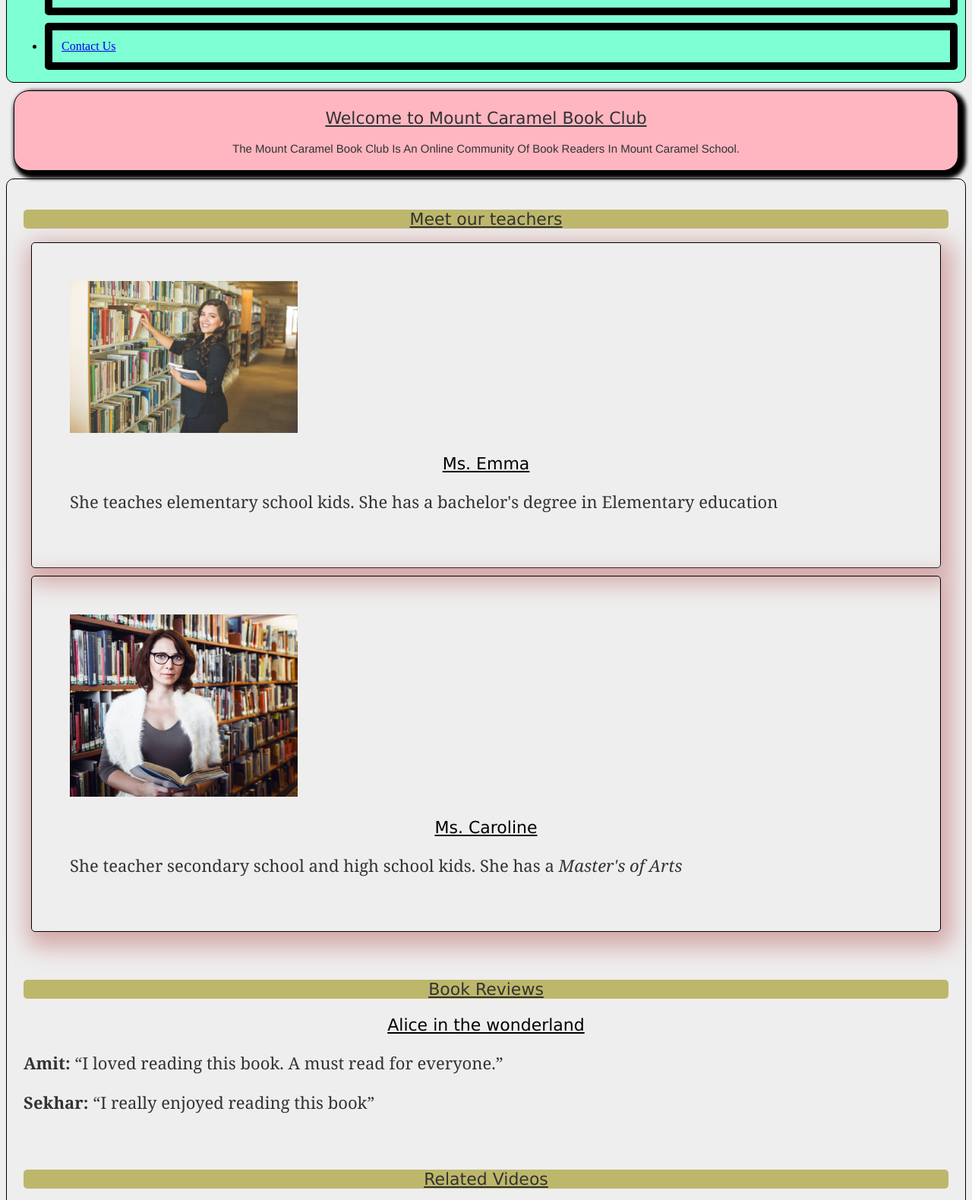
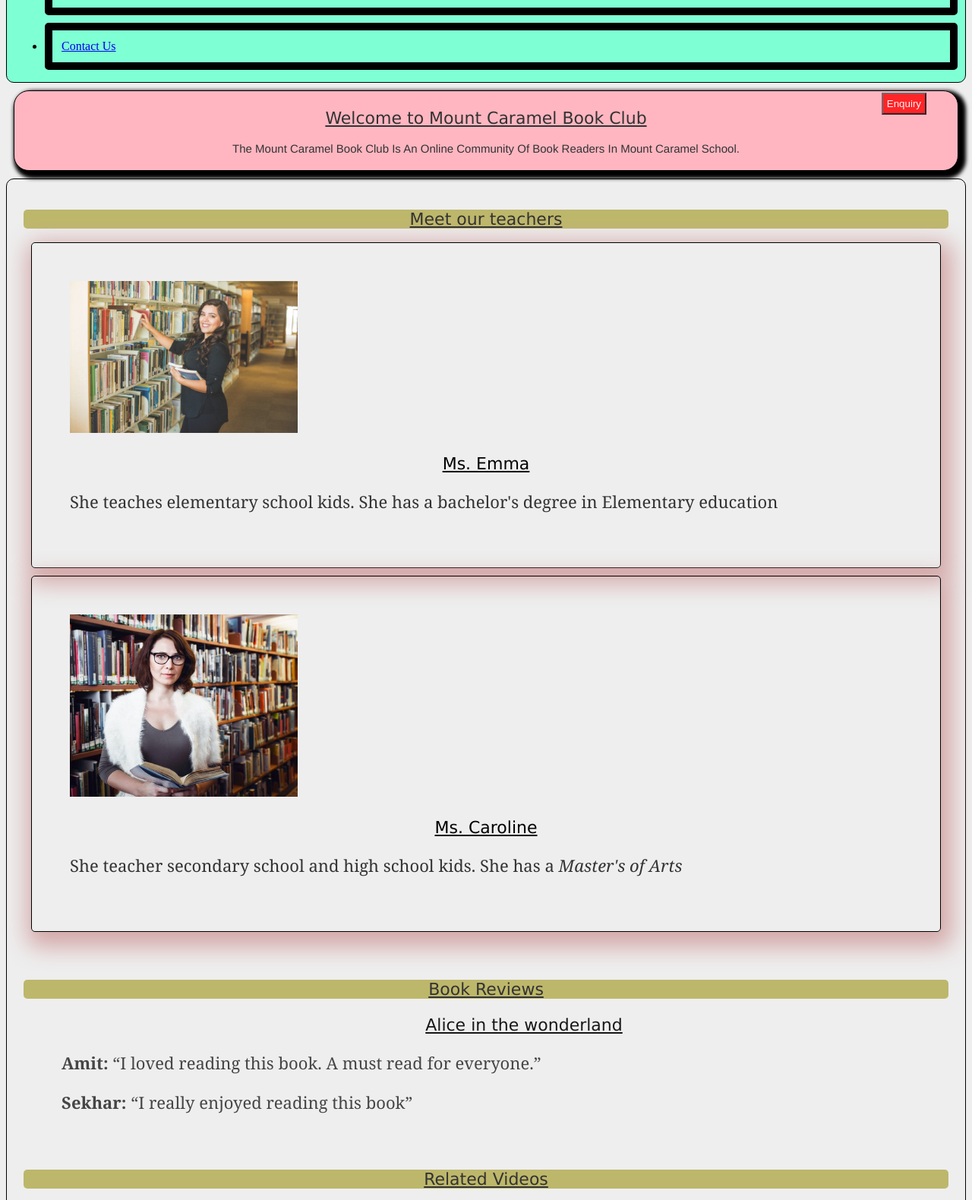
Before and after one commit to AarnaTheCoder/css, a plain HTML site: page index.html in a window 1280 px wide. Shown: the part 629-2209 px from the top of the page at 76% size. Drawn offline with Linux system fonts and the light colour scheme; grey boxes are pictures that could not be loaded.

Commit message:
positioning

```diff
--- a/style.css
+++ b/style.css
@@ -19,7 +19,9 @@ body {
     /* first lesson*/
 
     background-color: aquamarine;
-
+    position: sticky;
+    top: 0;
+    z-index: 2;
     }
 
     #intro {
@@ -153,6 +155,10 @@ body {
     margin: 10px;
     padding: 5px;
     bottom: 10px;
+    position: fixed;
+    right: 50px;
+    bottom: 10px;
+    opacity: 0.8;
 
     }
     #intro{
@@ -199,7 +205,9 @@ body {
         border-radius: 5px;
         margin: 10px;
         padding: 12px;
+
         border: 10px solid
+
     }
     .teacher-info{
         margin: 10px;
@@ -217,3 +225,11 @@ body {
         text-transform:none;
         text-decoration: underline;
     }
+
+    #book-reviews p,
+    #book-reviews h3{
+        position: relative;
+        left: 50px;
+        opacity: 0.9;
+
+    }
```
